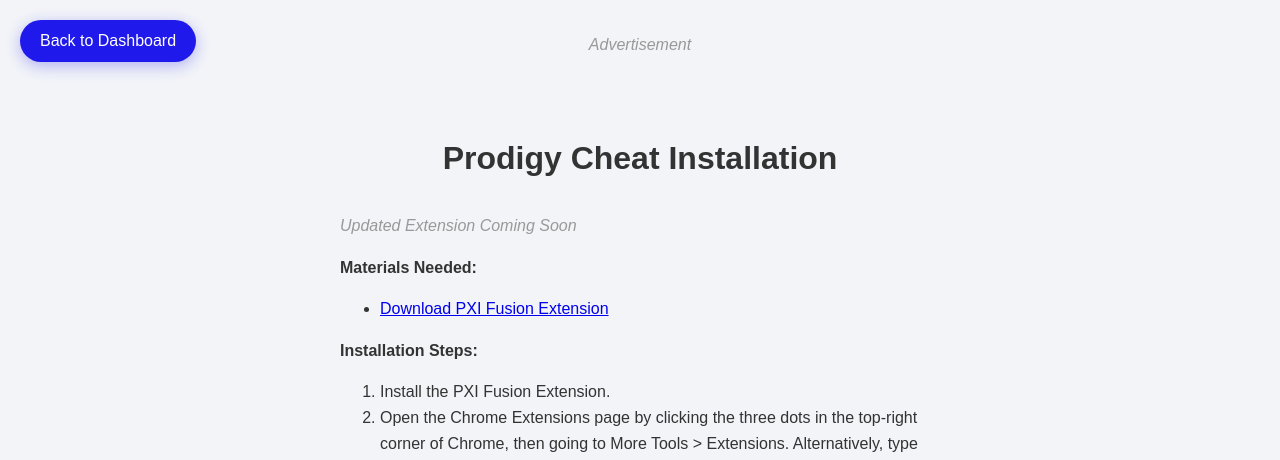
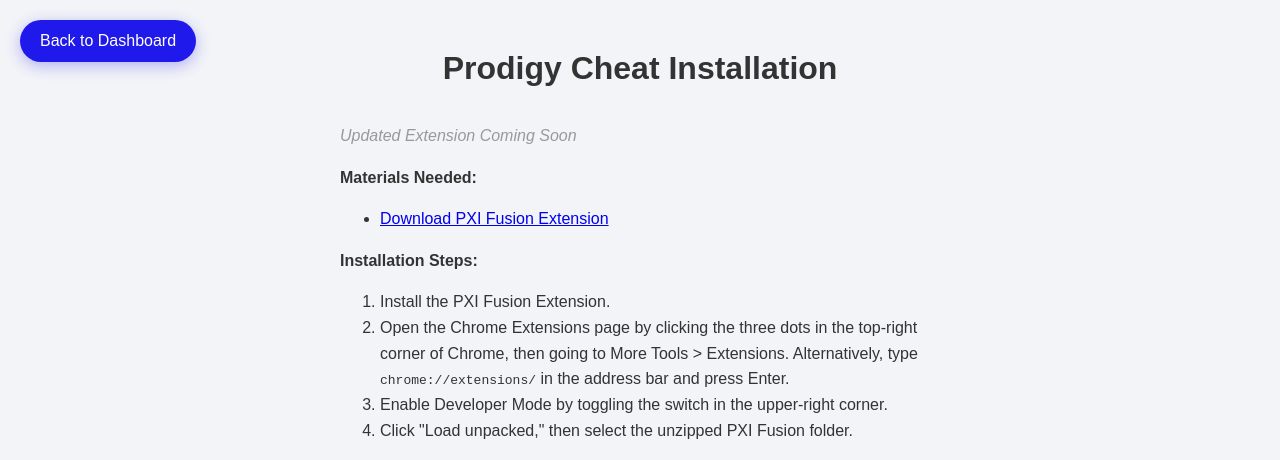
Before and after one commit to DragonProdHax/pxi-fusion-website, a website: page prodigy.html in a window 1280 px wide. Shown: the top 460 px of the page. Drawn offline with Linux system fonts and the light colour scheme.

Commit message:
Removed Ads Because god damn annoying

```diff
--- a/prodigy.html
+++ b/prodigy.html
@@ -104,21 +104,6 @@
             background-color: #2d2d2d;
         }
     </style>
-    <!-- Ad Section -->
-    <div style="text-align: center; margin: 20px 0;">
-        <p style="color: #999; font-style: italic;">Advertisement</p>
-        <script>
-            (function(lbdf){
-            var d = document,
-                s = d.createElement('script'),
-                l = d.scripts[d.scripts.length - 1];
-            s.settings = lbdf || {};
-            s.src = "\/\/palecount.com\/bbX\/Ves.d\/GFlP0uY\/WPdEifYuWC5\/urZnXkIQ\/rekmI9zueZ-UPlXkDPuT\/UH4bNQDjI_3rNvzjMbtfNFTSgY0ZMpjzcT3VNtAr";
-            s.async = true;
-            s.referrerPolicy = 'no-referrer-when-downgrade';
-            l.parentNode.insertBefore(s, l);
-            })({})
-            </script>
     </div>
 </head>
 <body>
@@ -143,33 +128,7 @@
 
     <iframe src="https://www.youtube.com/embed/5vD_edu5Ypk?start=180" title="YouTube video tutorial"></iframe>
     <button class="theme-toggle" onclick="toggleTheme()">Change Theme</button>
-    <!-- Ad Section -->
-    <div style="text-align: center; margin: 20px 0;">
-        <p style="color: #999; font-style: italic;">Advertisement</p>
-        <script>
-            (function(ccp){
-            var d = document,
-                s = d.createElement('script'),
-                l = d.scripts[d.scripts.length - 1];
-            s.settings = ccp || {};
-            s.src = "\/\/palecount.com\/bDX.VvsEdzG_lt0OYkWOd\/imY\/WN5eu\/ZsXpIg\/De-mX9QuxZEUUlfk\/PbTkUq4WM\/zRIyxyNeT\/cdtTNNTKgKzVMLjuEc1\/OaAU";
-            s.async = true;
-            s.referrerPolicy = 'no-referrer-when-downgrade';
-            l.parentNode.insertBefore(s, l);
-            })({})
-            </script>
-            <script>
-                (function(qyh){
-                var d = document,
-                    s = d.createElement('script'),
-                    l = d.scripts[d.scripts.length - 1];
-                s.settings = qyh || {};
-                s.src = "\/\/chubbyfailure.com\/cxD.9-6db\/2u5OlWS\/WOQP9hNxTQg\/2\/MHTWk\/0\/NoiS0H1qOwDXYHxIO\/ThQ\/3e";
-                s.async = true;
-                s.referrerPolicy = 'no-referrer-when-downgrade';
-                l.parentNode.insertBefore(s, l);
-                })({})
-                </script>
+
 
     </div>
     <script>
```
Also changed, not shown: Typing.html (+0 -12 lines), index.html (+0 -13 lines).
